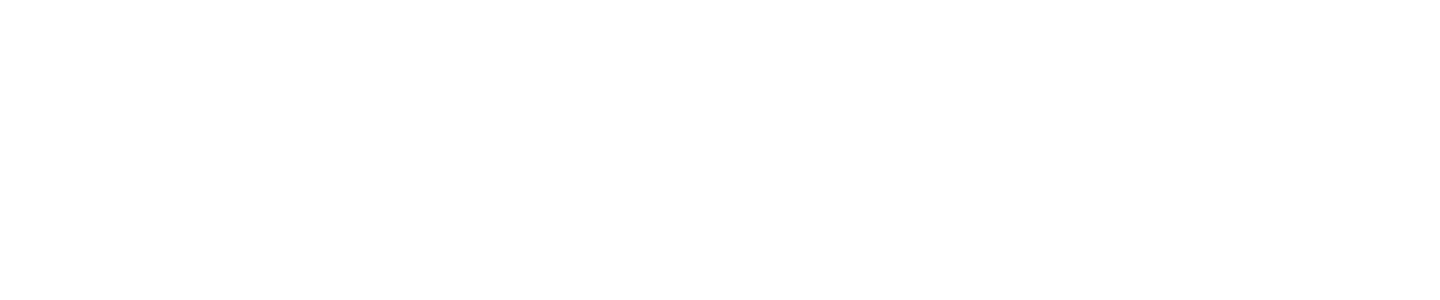
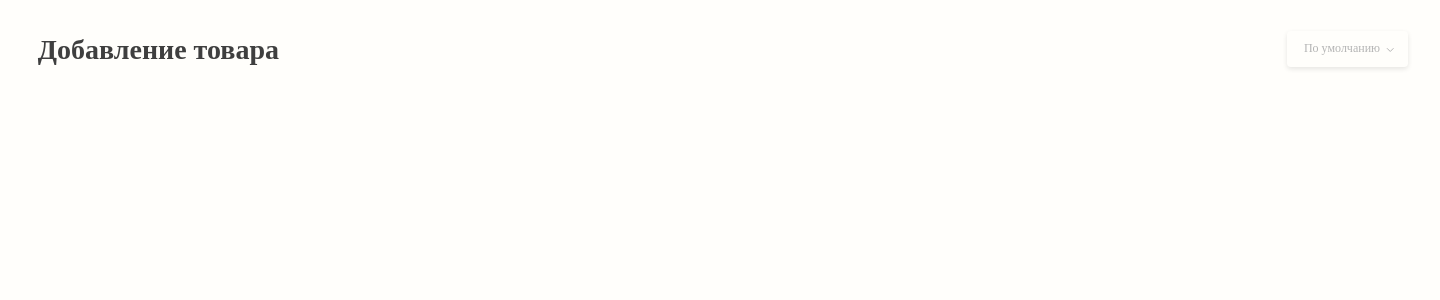
Before and after one commit to Yargo54/product-list, a React (Create React App) app in the folder product_list/: page / in a window 1280 px wide. Shown: the top 300 px of the page, 1440 px wide, since content can reach past the window. Built offline with nearby package versions, Linux system fonts and the light colour scheme.

Commit message:
add header component

```diff
--- a/product_list/src/App.js
+++ b/product_list/src/App.js
@@ -1,8 +1,10 @@
 import './App.css';
+import Header from './components/Headers';
 
 function App() {
   return (
     <div className="App">
+      <Header />
     </div>
   );
 }
--- /dev/null
+++ b/product_list/src/components/Headers.css
@@ -0,0 +1,52 @@
+@import url('https://fonts.googleapis.com/css2?family=Source+Sans+Pro:wght@200;300;400;600;700;900&display=swap');
+
+.header{
+    display: grid;
+    grid-template-columns: 279px 153px;
+    grid-column-gap: 1008px;
+    grid-auto-rows: minmax(67px, auto);
+}
+
+.header-text{
+    align-self: end;
+    justify-self: end;
+
+    margin: 0;
+    font-family: "Source Sans Pro, sans-serif";
+    font-style: normal;
+    font-weight: 600;
+    font-size: 28px;
+    line-height: 35px;
+    color: #3F3F3F;
+}
+
+.header-button{
+    display: grid;
+    grid-template-columns: 78px 11.49px;
+    grid-column-gap: 5px;
+    grid-auto-rows: minmax(15px, auto);
+    align-self: end;
+    justify-self: start;
+
+    padding:  10px 11px 11px 16px;
+    margin: 0;
+    background: #FFFEFB;
+    box-shadow: 0px 2px 5px rgba(0, 0, 0, 0.1);
+    border-radius: 4px;
+    border: none;
+}
+
+.button-text{
+    align-self: center;
+
+    margin: 0;
+    font-family: "Source Sans Pro, sans-serif";
+    font-style: normal;
+    font-weight: normal;
+    font-size: 12px;
+    color: #B4B4B4;
+}
+
+.button-row{
+    align-self: center;
+}
--- /dev/null
+++ b/product_list/src/components/Headers.js
@@ -0,0 +1,17 @@
+import React from "react";
+import "./Headers.css";
+
+function Header () {
+
+    return (
+        <div className="header">
+            <h1 className="header-text">Добавление товара</h1>
+            <button className="header-button">
+                <span className="button-text">По умолчанию</span>
+                <img src="/images/row.svg" alt="row-down" className="button-row"/>
+            </button>
+        </div>
+    );
+}
+
+export default Header;
--- a/product_list/src/index.css
+++ b/product_list/src/index.css
@@ -5,6 +5,9 @@
     sans-serif;
   -webkit-font-smoothing: antialiased;
   -moz-osx-font-smoothing: grayscale;
+  width: 1440px;
+  margin: 0 auto;
+  background: rgba(255, 254, 251, 0.8);
 }
 
 code {
```
Also changed, not shown: product_list/public/images/row.svg (added).
